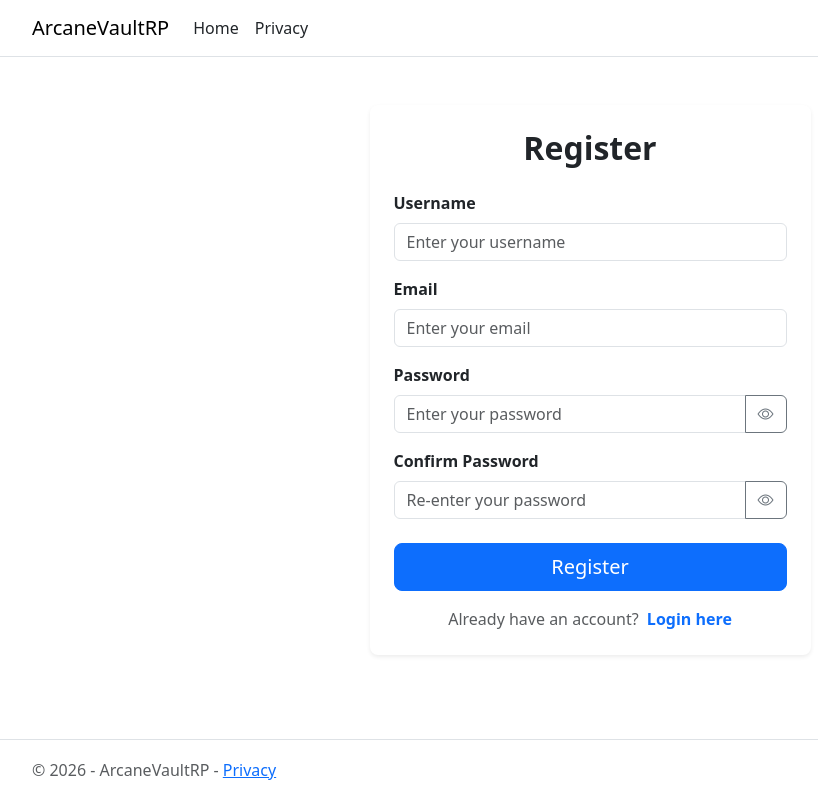
After one commit to Allen-Soh/ArcaneVaultCollection, an ASP.NET Core app: page /Registration in a window 1280 px wide. The commit adds this page. Shown: the whole page, without its empty margins (50-868 px from the left). Run offline with ASP.NET Core 8, Linux system fonts and the light colour scheme.

Commit message:
===== DEV LOG (8/7/2026)===== [Done] - Implemented Account Creation with validation - Added DTO classes for ArcaneVaultUser - Hid Login button in navbar when in Login or registration page
[To Do]
- Implement LINQ query to existing code
- Make search bar more specific for which fields to search in CollectionItemPages

```diff
--- a/ArcaneVaultRP/Models/ArcaneVaultUser.cs
+++ b/ArcaneVaultRP/Models/ArcaneVaultUser.cs
@@ -6,5 +6,6 @@ namespace ArcaneVaultRP.Models
         public string Email { get; set; }
         public bool IsDeleted { get; set; }
         public int RoleId { get; set; }
+        public string Password { get; set; }
     }
 }
--- a/ArcaneVaultRP/Pages/Login.cshtml.cs
+++ b/ArcaneVaultRP/Pages/Login.cshtml.cs
@@ -68,6 +68,7 @@ namespace ArcaneVaultRP.Pages
             // Find matching user — username match and not deleted
             var user = users.FirstOrDefault(u =>
                 u.UserName == Input.Username &&
+                u.Password == Input.Password &&
                 !u.IsDeleted);
 
             if (user == null)
--- /dev/null
+++ b/ArcaneVaultRP/Pages/Registration.cshtml
@@ -0,0 +1,108 @@
+@page
+@model ArcaneVaultRP.Pages.RegistrationModel
+@{
+    ViewData["Title"] = "Registration";
+}
+
+<div class="container mt-5">
+    <div class="row justify-content-center">
+        <div class="col-md-5">
+            <div class="card shadow-sm border-0 rounded-3">
+                <div class="card-body p-4">
+
+                    <h2 class="card-title text-center fw-bold mb-4">Register</h2>
+
+                    <!-- Validation summary — shows model-level errors -->
+                    <div asp-validation-summary="ModelOnly" class="alert alert-danger" role="alert"></div>
+
+                    <form method="post">
+
+                        <!-- Username -->
+                        <div class="mb-3">
+                            <label asp-for="Input.Username" class="form-label fw-semibold">Username</label>
+                            <input asp-for="Input.Username" class="form-control" placeholder="Enter your username" />
+                            <span asp-validation-for="Input.Username" class="text-danger small"></span>
+                        </div>
+
+                        <!-- Email -->
+                        <div class="mb-3">
+                            <label asp-for="Input.Email" class="form-label fw-semibold">Email</label>
+                            <input asp-for="Input.Email" class="form-control" placeholder="Enter your email" />
+                            <span asp-validation-for="Input.Email" class="text-danger small"></span>
+                        </div>
+
+                        <!-- Password -->
+                        <div class="mb-3">
+                            <label asp-for="Input.Password" class="form-label fw-semibold">Password</label>
+                            <div class="input-group">
+                                <input asp-for="Input.Password" class="form-control" placeholder="Enter your password" id="Input_Password" />
+                                <button class="btn btn-outline-secondary" type="button" id="togglePassword">
+                                    <i class="bi bi-eye" id="eyeIcon"></i>
+                                </button>
+                            </div>
+                            <span asp-validation-for="Input.Password" class="text-danger small"></span>
+                        </div>
+
+                        <!-- Confirm Password -->
+                        <div class="mb-4">
+                            <label asp-for="Input.ConfirmPassword" class="form-label fw-semibold">Confirm Password</label>
+                            <div class="input-group">
+                                <input asp-for="Input.ConfirmPassword" class="form-control" placeholder="Re-enter your password" id="Input_ConfirmPassword" />
+                                <button class="btn btn-outline-secondary" type="button" id="toggleConfirmPassword">
+                                    <i class="bi bi-eye" id="eyeIconConfirm"></i>
+                                </button>
+                            </div>
+                            <span asp-validation-for="Input.ConfirmPassword" class="text-danger small"></span>
+                        </div>
+
+                        <div class="d-grid mb-3">
+                            <button type="submit" class="btn btn-primary btn-lg">Register</button>
+                        </div>
+
+                    </form>
+
+                    <!-- Login link -->
+                    <div class="text-center">
+                        <span class="text-muted">Already have an account?</span>
+                        <a asp-page="/Login" class="text-decoration-none fw-semibold ms-1">Login here</a>
+                    </div>
+
+                </div>
+            </div>
+        </div>
+    </div>
+</div>
+
+@section Scripts {
+    @{
+        await Html.RenderPartialAsync("_ValidationScriptsPartial");
+    }
+
+    <script>
+        // Password toggle
+        document.getElementById("togglePassword").addEventListener("click", function () {
+            const input = document.getElementById("Input_Password");
+            const icon = document.getElementById("eyeIcon");
+            if (input.type === "password") {
+                input.type = "text";
+                icon.classList.replace("bi-eye", "bi-eye-slash");
+            } else {
+                input.type = "password";
+                icon.classList.replace("bi-eye-slash", "bi-eye");
+            }
+        });
+
+        // Confirm password toggle
+        document.getElementById("toggleConfirmPassword").addEventListener("click", function () {
+            const input = document.getElementById("Input_ConfirmPassword");
+            const icon = document.getElementById("eyeIconConfirm");
+            if (input.type === "password") {
+                input.type = "text";
+                icon.classList.replace("bi-eye", "bi-eye-slash");
+            } else {
+                input.type = "password";
+                icon.classList.replace("bi-eye-slash", "bi-eye");
+            }
+        });
+    </script>
+}
--- /dev/null
+++ b/ArcaneVaultRP/Pages/Registration.cshtml.cs
@@ -0,0 +1,94 @@
+using ArcaneVaultRP.Models;
+using Microsoft.AspNetCore.Mvc;
+using Microsoft.AspNetCore.Mvc.RazorPages;
+using System.ComponentModel.DataAnnotations;
+
+namespace ArcaneVaultRP.Pages
+{
+    public class RegistrationModel : PageModel
+    {
+        private readonly IHttpClientFactory _httpClientFactory;
+
+        public RegistrationModel(IHttpClientFactory httpClientFactory)
+        {
+            _httpClientFactory = httpClientFactory;
+        }
+
+        [BindProperty]
+        public RegisterInputModel Input { get; set; } = new();
+
+        public class RegisterInputModel
+        {
+            [Required(ErrorMessage = "Username is required.")]
+            public string Username { get; set; } = string.Empty;
+
+            [Required(ErrorMessage = "Email is required.")]
+            [EmailAddress(ErrorMessage = "Please enter a valid email address.")]
+            public string Email { get; set; } = string.Empty;
+
+            [Required(ErrorMessage = "Password is required.")]
+            [DataType(DataType.Password)]
+            [StringLength(50, ErrorMessage = "Password must be at least 6 characters long.", MinimumLength = 6)]
+            public string Password { get; set; } = string.Empty;
+
+            [Required(ErrorMessage = "Please confirm your password.")]
+            [DataType(DataType.Password)]
+            [Compare("Password", ErrorMessage = "The password does not match.")]
+            public string ConfirmPassword { get; set; } = string.Empty;
+        }
+
+        public IActionResult OnGet()
+        {
+            if (HttpContext.Session.Get(SessionKeys.LoggedInUser) != null)
+            {
+                return RedirectToPage("/Index");
+            }
+            return Page();
+        }
+
+        public async Task<IActionResult> OnPostAsync()
+        {
+            if (!ModelState.IsValid)
+            {
+                return Page();
+            }
+
+            HttpClient httpClient = _httpClientFactory.CreateClient("ArcaneVaultAPI");
+
+            var existingUsers = await httpClient.GetFromJsonAsync<List<ArcaneVaultUser>>("ArcaneVaultUser");
+
+            if (existingUsers != null)
+            {
+                var duplicateEmail = existingUsers.Any(u =>
+                    u.Email.Equals(Input.Email, StringComparison.OrdinalIgnoreCase));
+
+                if (duplicateEmail)
+                {
+                    ModelState.AddModelError(string.Empty, "Email has already been registered.");
+                    return Page();
+                }
+            }
+
+            var newUser = new ArcaneVaultUser
+            {
+                UserName = Input.Username,
+                Email = Input.Email,
+                IsDeleted = false,
+                RoleId = 2,
+                Password = Input.Password
+            };
+
+            var response = await httpClient.PostAsJsonAsync("ArcaneVaultUser", newUser);
+
+            if (response.IsSuccessStatusCode)
+            {
+                return RedirectToPage("/Login");
+            }
+            else
+            {
+                ModelState.AddModelError(string.Empty, "An error occurred while registering. Please try again.");
+                return Page();
+            }
+        }
+    }
+}
--- a/ArcaneVaultRP/Pages/Shared/_Layout.cshtml
+++ b/ArcaneVaultRP/Pages/Shared/_Layout.cshtml
@@ -5,8 +5,9 @@
     <meta name="viewport" content="width=device-width, initial-scale=1.0" />
     <title>@ViewData["Title"] - ArcaneVaultRP</title>
     <script type="importmap"></script>
+    <link rel="stylesheet" href="~/css/site.css" asp-append-version="true" />
     <link rel="stylesheet" href="~/lib/bootstrap/dist/css/bootstrap.min.css" />
-    <link rel="stylesheet" href="~/css/site.css" asp-append-version="true" />
+    <link rel="stylesheet" href="https://cdn.jsdelivr.net/npm/bootstrap-icons@1.11.0/font/bootstrap-icons.css" />
 </head>
 <body>
     <header>
@@ -55,7 +56,7 @@
                                  <a class="nav-link text-dark" asp-page="/Login" asp-page-handler="Logout">Logout</a>
                              </li>
                          }
-                         else
+                         else if (Context.Request.Path != "/Login" && Context.Request.Path != "/Registration")
                          {
                          <li class="nav-item">
                              <a class="nav-link text-dark" asp-page="/Login">Login</a>
--- a/ArcaneVaultRP/Pages/Shared/_Layout.cshtml.css
+++ b/ArcaneVaultRP/Pages/Shared/_Layout.cshtml.css
@@ -40,6 +40,10 @@ button.accept-policy {
     line-height: inherit;
 }
 
+.alert:empty {
+    display: none;
+}
+
 .footer {
     position: absolute;
     bottom: 0;
--- a/ArcaneVaultRP/wwwroot/css/site.css
+++ b/ArcaneVaultRP/wwwroot/css/site.css
@@ -30,6 +30,11 @@ body {
     text-align: start;
 }
 
+.alert ul {
+    margin-bottom: 0;
+    padding-left: 1.2rem;
+}
+
 .footer {
     position: absolute;
     bottom: 0;
```
Also changed, not shown: ArcaneVaultAPI/Controllers/ArcaneVaultUserController.cs (+13 -1 lines), ArcaneVaultAPI/DataTransferObject/ValuesController.cs (added, +14 -0 lines), ArcaneVaultRP/Pages/Login.cshtml (+3 -8 lines), DevLog.txt (+10 -0 lines), 2 other files.
